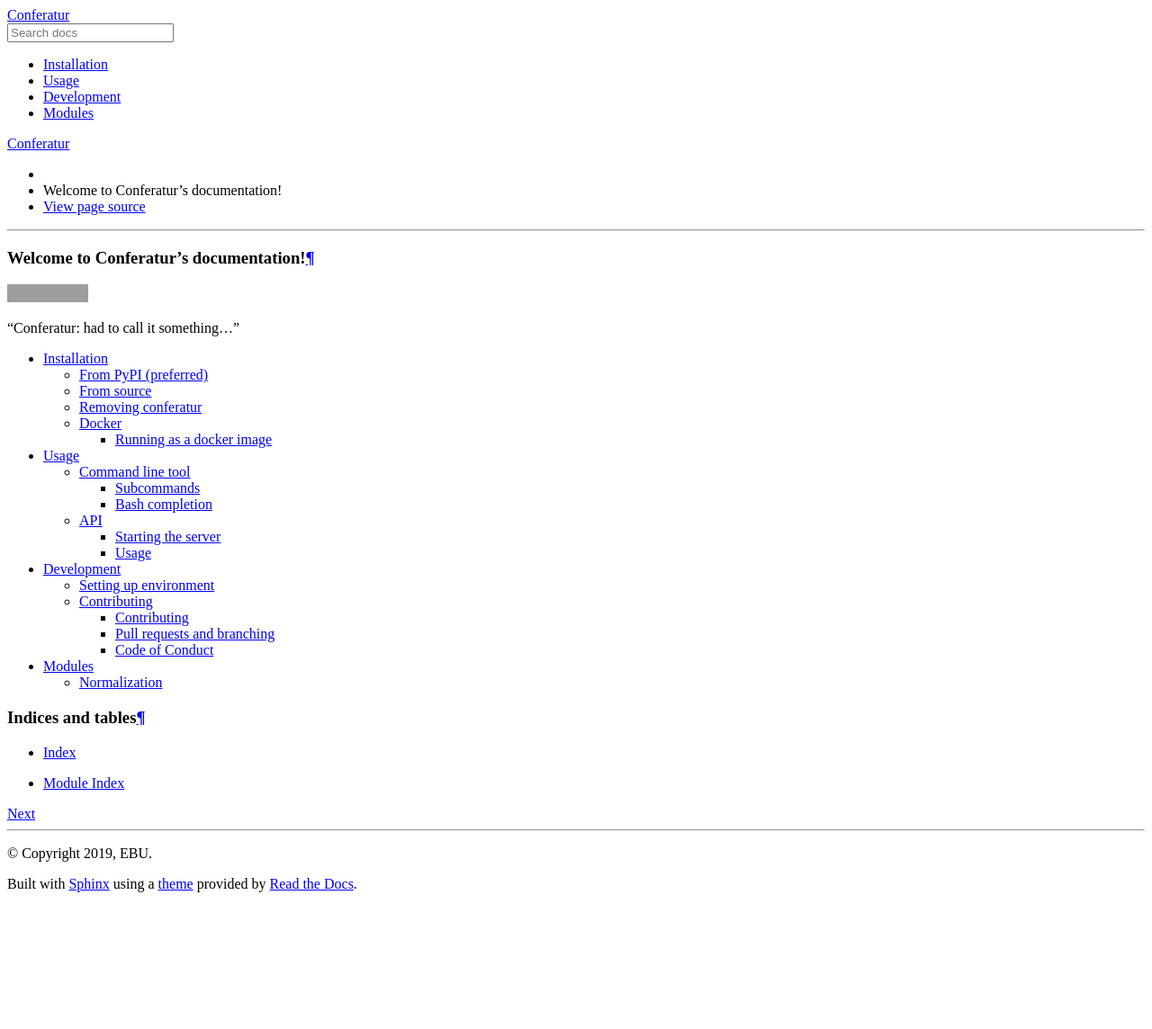
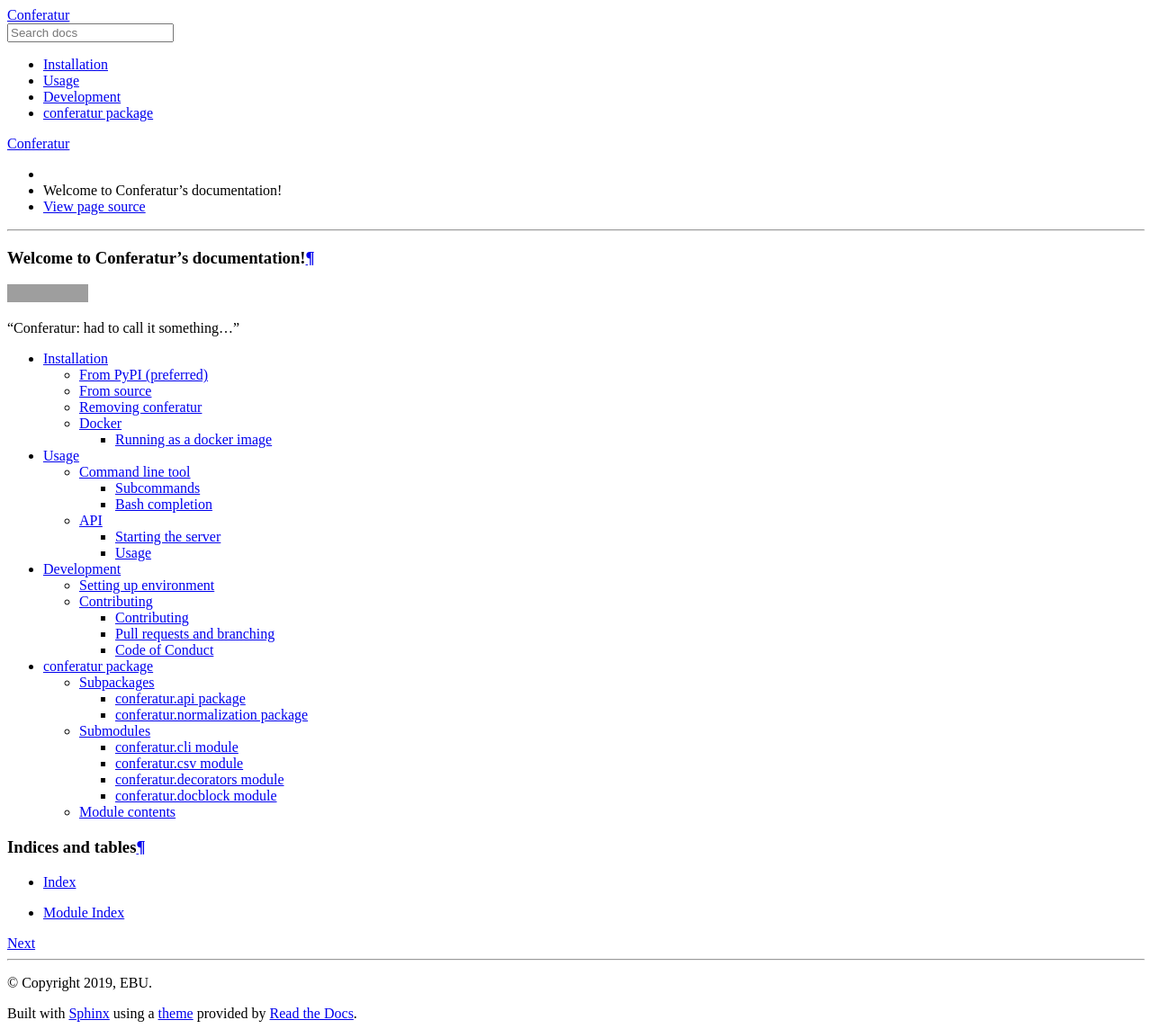
Before and after one commit to ebu/benchmarkstt, a Sphinx documentation site: the page built from docs/index.rst, in a window 1280 px wide. Shown: the whole page at 90% size. Built offline with Sphinx 7.4.7 and the Read the Docs theme 2.0.0, drawn with Linux system fonts in a browser that asks for light colours; before the commit the page ends 1000 px from its top, so only the background shows below that; grey boxes are pictures that could not be loaded.

Commit message:
Add complete python package documentation with autodoc

```diff
--- a/docs/index.rst
+++ b/docs/index.rst
@@ -12,7 +12,7 @@
    INSTALL
    usage
    development
-   modules
+   modules/conferatur
 
 
 Indices and tables
--- a/docs/modules.rst
+++ /dev/null
@@ -1,6 +0,0 @@
-Modules
-=========
-
-.. toctree::
-
-   modules/normalization
--- /dev/null
+++ b/docs/modules/conferatur.api.cli.rst
@@ -0,0 +1,7 @@
+conferatur.api.cli module
+=========================
+
+.. automodule:: conferatur.api.cli
+    :members:
+    :undoc-members:
+    :show-inheritance:
--- /dev/null
+++ b/docs/modules/conferatur.api.gunicorn.rst
@@ -0,0 +1,7 @@
+conferatur.api.gunicorn module
+==============================
+
+.. automodule:: conferatur.api.gunicorn
+    :members:
+    :undoc-members:
+    :show-inheritance:
--- /dev/null
+++ b/docs/modules/conferatur.api.jsonrpc.rst
@@ -0,0 +1,7 @@
+conferatur.api.jsonrpc module
+=============================
+
+.. automodule:: conferatur.api.jsonrpc
+    :members:
+    :undoc-members:
+    :show-inheritance:
--- /dev/null
+++ b/docs/modules/conferatur.api.rst
@@ -0,0 +1,19 @@
+conferatur.api package
+======================
+
+Submodules
+----------
+
+.. toctree::
+
+   conferatur.api.cli
+   conferatur.api.gunicorn
+   conferatur.api.jsonrpc
+
+Module contents
+---------------
+
+.. automodule:: conferatur.api
+    :members:
+    :undoc-members:
+    :show-inheritance:
--- /dev/null
+++ b/docs/modules/conferatur.cli.rst
@@ -0,0 +1,7 @@
+conferatur.cli module
+=====================
+
+.. automodule:: conferatur.cli
+    :members:
+    :undoc-members:
+    :show-inheritance:
--- /dev/null
+++ b/docs/modules/conferatur.csv.rst
@@ -0,0 +1,7 @@
+conferatur.csv module
+=====================
+
+.. automodule:: conferatur.csv
+    :members:
+    :undoc-members:
+    :show-inheritance:
--- /dev/null
+++ b/docs/modules/conferatur.decorators.rst
@@ -0,0 +1,7 @@
+conferatur.decorators module
+============================
+
+.. automodule:: conferatur.decorators
+    :members:
+    :undoc-members:
+    :show-inheritance:
--- /dev/null
+++ b/docs/modules/conferatur.docblock.rst
@@ -0,0 +1,7 @@
+conferatur.docblock module
+==========================
+
+.. automodule:: conferatur.docblock
+    :members:
+    :undoc-members:
+    :show-inheritance:
--- /dev/null
+++ b/docs/modules/conferatur.normalization.cli.rst
@@ -0,0 +1,7 @@
+conferatur.normalization.cli module
+===================================
+
+.. automodule:: conferatur.normalization.cli
+    :members:
+    :undoc-members:
+    :show-inheritance:
--- /dev/null
+++ b/docs/modules/conferatur.normalization.rst
@@ -0,0 +1,18 @@
+conferatur.normalization package
+================================
+
+Submodules
+----------
+
+.. toctree::
+
+   conferatur.normalization.cli
+   conferatur.normalization.core
+
+Module contents
+---------------
+
+.. automodule:: conferatur.normalization
+    :members:
+    :undoc-members:
+    :show-inheritance:
--- /dev/null
+++ b/docs/modules/conferatur.rst
@@ -0,0 +1,28 @@
+conferatur package
+==================
+
+Subpackages
+-----------
+
+.. toctree::
+
+    conferatur.api
+    conferatur.normalization
+
+Submodules
+----------
+
+.. toctree::
+
+   conferatur.cli
+   conferatur.csv
+   conferatur.decorators
+   conferatur.docblock
+
+Module contents
+---------------
+
+.. automodule:: conferatur
+    :members:
+    :undoc-members:
+    :show-inheritance:
```
Also changed, not shown: docs/modules/conferatur.normalization.core.rst (added, +7 -0 lines), docs/modules/normalization.rst (deleted, +0 -15 lines), 5 other files.
